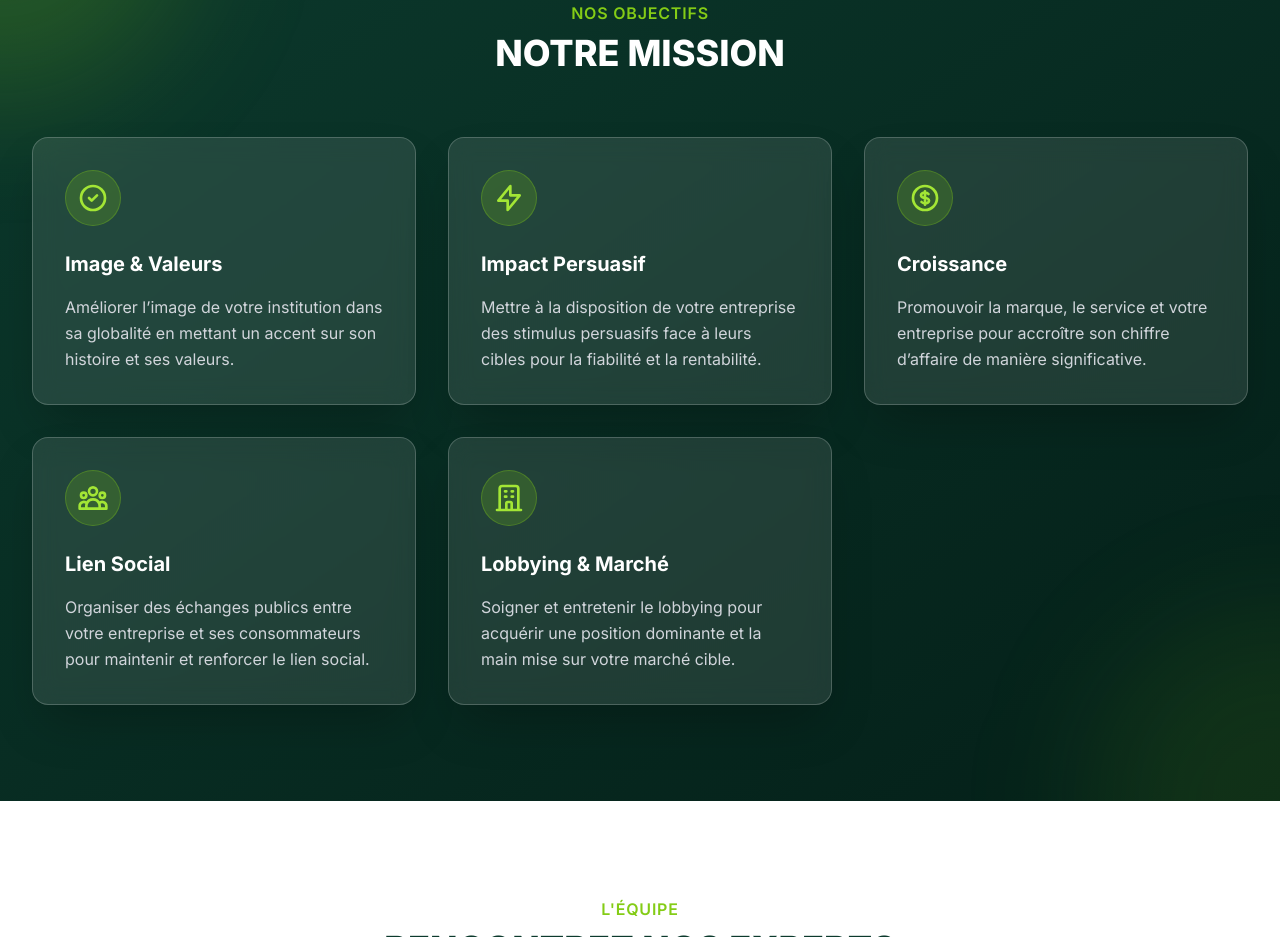
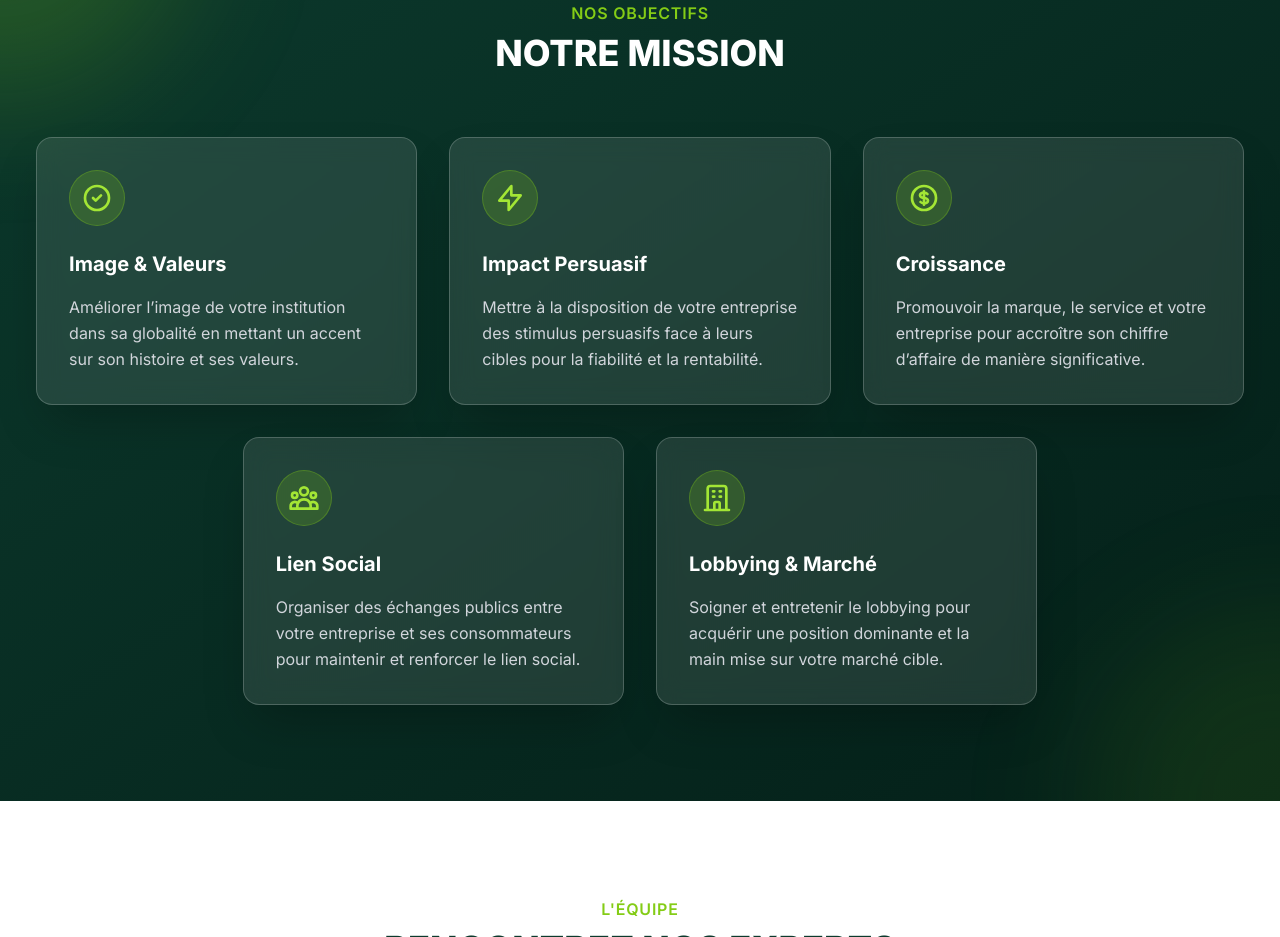
Before and after one commit to omgmk55/hopecomms, a website built with Vite: page about.html in a window 1280 px wide. Shown: the part 2587-3524 px from the top of the page. Built offline with nearby package versions, Linux system fonts and the light colour scheme.

Commit message:
fix(about): centrage des cartes Mission

```diff
--- a/about.html
+++ b/about.html
@@ -404,10 +404,10 @@
                     <h2 class="text-4xl font-extrabold text-white mt-2 uppercase">Notre Mission</h2>
                 </div>
 
-                <div class="grid grid-cols-1 md:grid-cols-2 lg:grid-cols-3 gap-8">
+                <div class="flex flex-wrap justify-center gap-8">
                     <!-- Mission 1 -->
                     <div
-                        class="bg-white/10 backdrop-blur-md border border-white/20 rounded-2xl p-8 shadow-2xl hover:bg-white/20 transition duration-300 transform hover:-translate-y-2 group">
+                        class="w-full md:w-[calc(50%-1rem)] lg:w-[calc(33.33%-1.5rem)] bg-white/10 backdrop-blur-md border border-white/20 rounded-2xl p-8 shadow-2xl hover:bg-white/20 transition duration-300 transform hover:-translate-y-2 group">
                         <div
                             class="bg-lime-500/20 w-14 h-14 rounded-full flex items-center justify-center mb-6 group-hover:bg-lime-500 transition duration-300 border border-lime-500/30">
                             <svg xmlns="http://www.w3.org/2000/svg"
@@ -426,7 +426,7 @@
 
                     <!-- Mission 2 -->
                     <div
-                        class="bg-white/10 backdrop-blur-md border border-white/20 rounded-2xl p-8 shadow-2xl hover:bg-white/20 transition duration-300 transform hover:-translate-y-2 group">
+                        class="w-full md:w-[calc(50%-1rem)] lg:w-[calc(33.33%-1.5rem)] bg-white/10 backdrop-blur-md border border-white/20 rounded-2xl p-8 shadow-2xl hover:bg-white/20 transition duration-300 transform hover:-translate-y-2 group">
                         <div
                             class="bg-lime-500/20 w-14 h-14 rounded-full flex items-center justify-center mb-6 group-hover:bg-lime-500 transition duration-300 border border-lime-500/30">
                             <svg xmlns="http://www.w3.org/2000/svg"
@@ -445,7 +445,7 @@
 
                     <!-- Mission 3 -->
                     <div
-                        class="bg-white/10 backdrop-blur-md border border-white/20 rounded-2xl p-8 shadow-2xl hover:bg-white/20 transition duration-300 transform hover:-translate-y-2 group">
+                        class="w-full md:w-[calc(50%-1rem)] lg:w-[calc(33.33%-1.5rem)] bg-white/10 backdrop-blur-md border border-white/20 rounded-2xl p-8 shadow-2xl hover:bg-white/20 transition duration-300 transform hover:-translate-y-2 group">
                         <div
                             class="bg-lime-500/20 w-14 h-14 rounded-full flex items-center justify-center mb-6 group-hover:bg-lime-500 transition duration-300 border border-lime-500/30">
                             <svg xmlns="http://www.w3.org/2000/svg"
@@ -464,7 +464,7 @@
 
                     <!-- Mission 4 -->
                     <div
-                        class="bg-white/10 backdrop-blur-md border border-white/20 rounded-2xl p-8 shadow-2xl hover:bg-white/20 transition duration-300 transform hover:-translate-y-2 group">
+                        class="w-full md:w-[calc(50%-1rem)] lg:w-[calc(33.33%-1.5rem)] bg-white/10 backdrop-blur-md border border-white/20 rounded-2xl p-8 shadow-2xl hover:bg-white/20 transition duration-300 transform hover:-translate-y-2 group">
                         <div
                             class="bg-lime-500/20 w-14 h-14 rounded-full flex items-center justify-center mb-6 group-hover:bg-lime-500 transition duration-300 border border-lime-500/30">
                             <svg xmlns="http://www.w3.org/2000/svg"
@@ -483,7 +483,7 @@
 
                     <!-- Mission 5 -->
                     <div
-                        class="bg-white/10 backdrop-blur-md border border-white/20 rounded-2xl p-8 shadow-2xl hover:bg-white/20 transition duration-300 transform hover:-translate-y-2 group">
+                        class="w-full md:w-[calc(50%-1rem)] lg:w-[calc(33.33%-1.5rem)] bg-white/10 backdrop-blur-md border border-white/20 rounded-2xl p-8 shadow-2xl hover:bg-white/20 transition duration-300 transform hover:-translate-y-2 group">
                         <div
                             class="bg-lime-500/20 w-14 h-14 rounded-full flex items-center justify-center mb-6 group-hover:bg-lime-500 transition duration-300 border border-lime-500/30">
                             <svg xmlns="http://www.w3.org/2000/svg"
```
